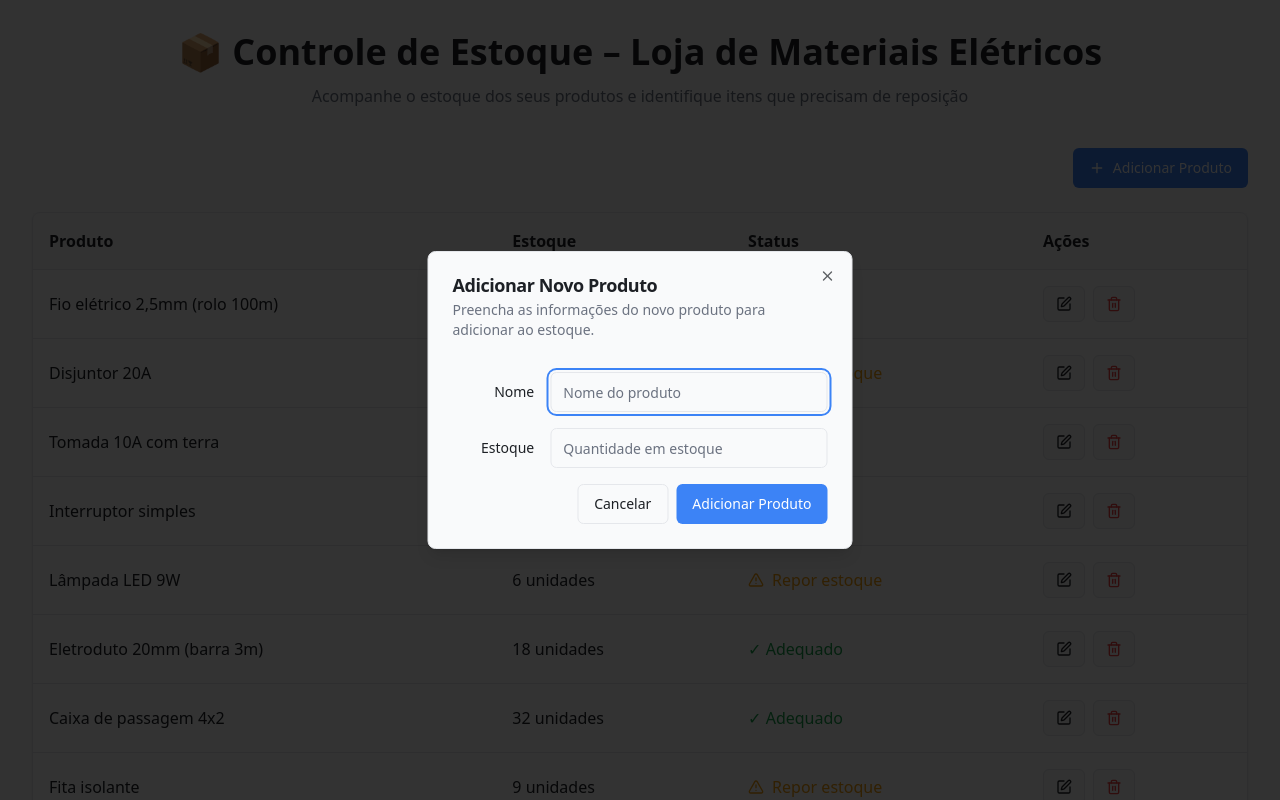
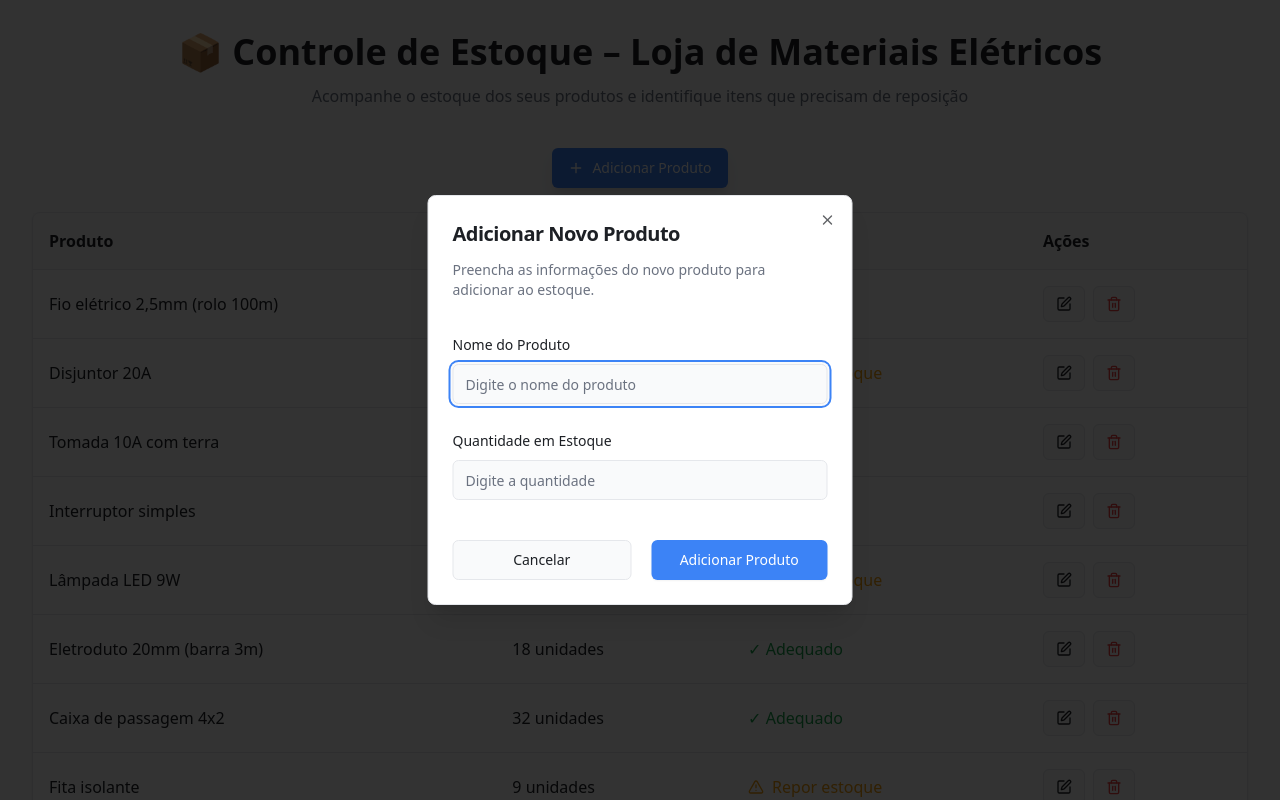
Before and after one commit to igustavo11/front-guardiao-estoque, a React (Vite) app: page / in a window 1280 px wide. Both pictures are taken after a click on the button "Adicionar Produto". Shown: the top 800 px of the page. Built offline with nearby package versions, Linux system fonts and the light colour scheme.

Commit message:
Center add product button and improve form styling
Center the "add product" button and improve the form's visual appearance.

```diff
--- a/src/components/AdicionarProduto.tsx
+++ b/src/components/AdicionarProduto.tsx
@@ -48,36 +48,36 @@ export function AdicionarProduto({ onAdicionarProduto }: AdicionarProdutoProps)
   return (
     <Dialog open={open} onOpenChange={setOpen}>
       <DialogTrigger asChild>
-        <Button className="flex items-center gap-2">
+        <Button className="flex items-center gap-2 bg-primary hover:bg-primary/90 text-primary-foreground shadow-lg">
           <Plus size={16} />
           Adicionar Produto
         </Button>
       </DialogTrigger>
-      <DialogContent className="sm:max-w-[425px]">
-        <DialogHeader>
-          <DialogTitle>Adicionar Novo Produto</DialogTitle>
-          <DialogDescription>
+      <DialogContent className="sm:max-w-[425px] bg-card border shadow-xl">
+        <DialogHeader className="space-y-3">
+          <DialogTitle className="text-xl font-semibold text-card-foreground">Adicionar Novo Produto</DialogTitle>
+          <DialogDescription className="text-muted-foreground">
             Preencha as informações do novo produto para adicionar ao estoque.
           </DialogDescription>
         </DialogHeader>
-        <form onSubmit={handleSubmit}>
-          <div className="grid gap-4 py-4">
-            <div className="grid grid-cols-4 items-center gap-4">
-              <Label htmlFor="nome" className="text-right">
-                Nome
+        <form onSubmit={handleSubmit} className="space-y-6">
+          <div className="grid gap-6 py-4">
+            <div className="space-y-2">
+              <Label htmlFor="nome" className="text-sm font-medium text-foreground">
+                Nome do Produto
               </Label>
               <Input
                 id="nome"
                 value={nome}
                 onChange={(e) => setNome(e.target.value)}
-                className="col-span-3"
-                placeholder="Nome do produto"
+                className="w-full bg-background border-input"
+                placeholder="Digite o nome do produto"
                 required
               />
             </div>
-            <div className="grid grid-cols-4 items-center gap-4">
-              <Label htmlFor="estoque" className="text-right">
-                Estoque
+            <div className="space-y-2">
+              <Label htmlFor="estoque" className="text-sm font-medium text-foreground">
+                Quantidade em Estoque
               </Label>
               <Input
                 id="estoque"
@@ -85,17 +85,27 @@ export function AdicionarProduto({ onAdicionarProduto }: AdicionarProdutoProps)
                 min="0"
                 value={estoque}
                 onChange={(e) => setEstoque(e.target.value)}
-                className="col-span-3"
-                placeholder="Quantidade em estoque"
+                className="w-full bg-background border-input"
+                placeholder="Digite a quantidade"
                 required
               />
             </div>
           </div>
-          <DialogFooter>
-            <Button type="button" variant="outline" onClick={() => setOpen(false)}>
+          <DialogFooter className="flex gap-3">
+            <Button
+              type="button"
+              variant="outline"
+              onClick={() => setOpen(false)}
+              className="flex-1 border-input hover:bg-accent"
+            >
               Cancelar
             </Button>
-            <Button type="submit">Adicionar Produto</Button>
+            <Button
+              type="submit"
+              className="flex-1 bg-primary hover:bg-primary/90 text-primary-foreground shadow-sm"
+            >
+              Adicionar Produto
+            </Button>
           </DialogFooter>
         </form>
       </DialogContent>
--- a/src/pages/Index.tsx
+++ b/src/pages/Index.tsx
@@ -75,7 +75,7 @@ const Index = () => {
         </div>
 
         {/* Botão Adicionar Produto */}
-        <div className="mb-4 sm:mb-6 flex justify-center sm:justify-end">
+        <div className="mb-4 sm:mb-6 flex justify-center">
           <AdicionarProduto onAdicionarProduto={handleAdicionarProduto} />
         </div>
 
```
